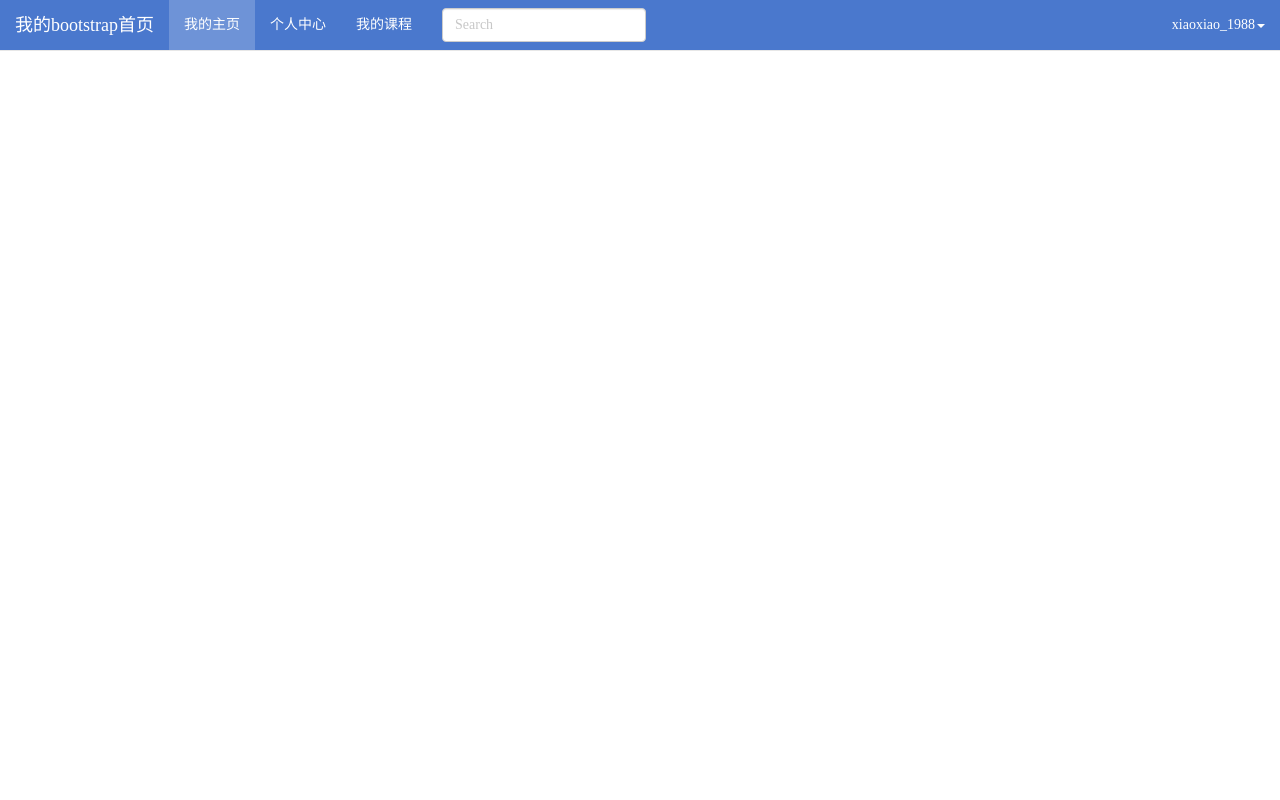
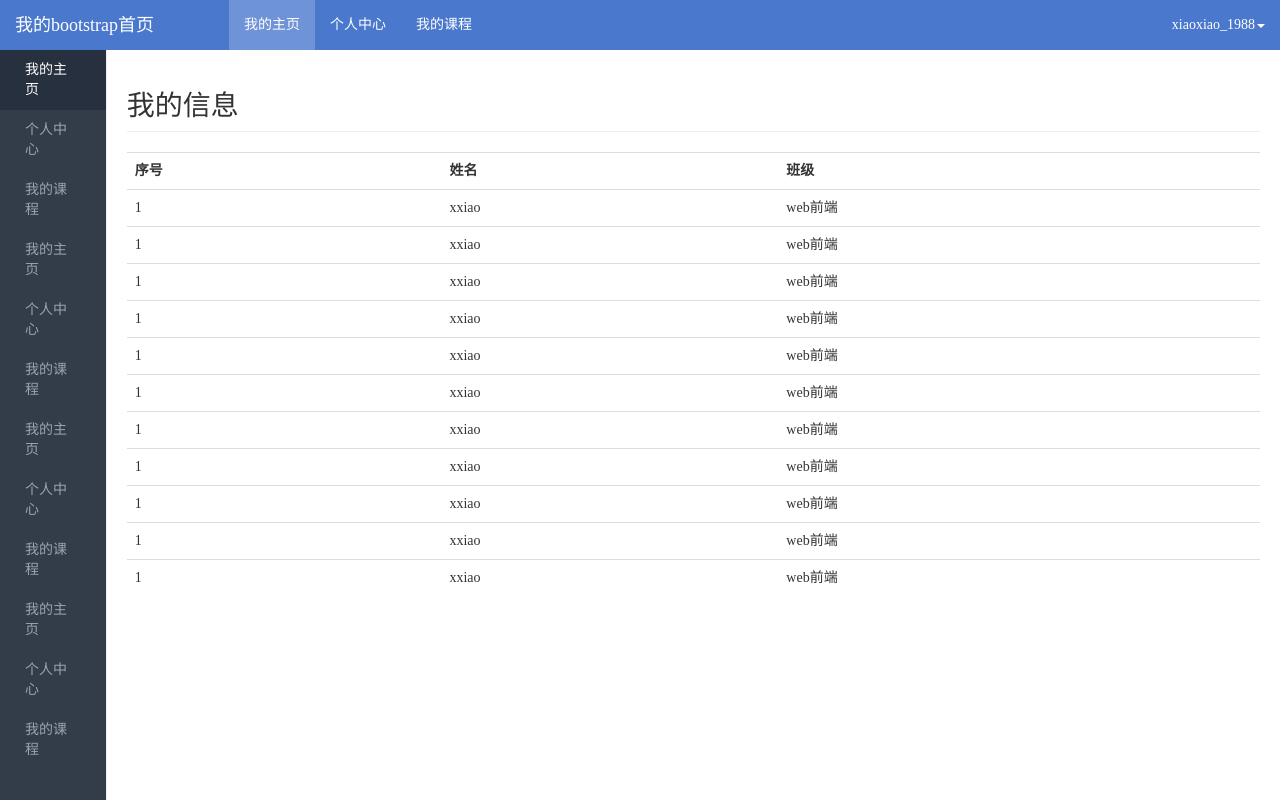
Before and after one commit to xxiao1988/jkTask, a plain HTML site: page 第4周/第2项-bootstrap/index.html in a window 1280 px wide. Drawn offline with Linux system fonts and the light colour scheme.

Commit message:
index 6-15
index 6-15

```diff
--- a/第4周/第2项-bootstrap/index.html
+++ b/第4周/第2项-bootstrap/index.html
@@ -35,23 +35,23 @@
             </div>
             <!-- Collect the nav links, forms, and other content for toggling -->
             <div class="collapse navbar-collapse" id="bs-example-navbar-collapse-1">
-                <ul class="nav navbar-nav">
+                <ul class="nav navbar-nav nav-ml60">
                     <li class="active">
-                    <a href="#">我的主页<span class="sr-only">(current)</span></a>
+                        <a href="#">我的主页<span class="sr-only">(current)</span></a>
                     </li>
                     <li><a href="#">个人中心</a></li>
                     <li>
                         <a href="#">我的课程</a>
                     </li>
                 </ul>
-                <form class="navbar-form navbar-left" role="search">
+                <!-- <form class="navbar-form navbar-left" role="search">
                     <div class="form-group">
-                        <input type="text" class="form-control" placeholder="Search">
+                        <input type="text" class="form-control" placeholder="搜索">
                     </div>
-                </form>
+                </form> -->
                 <ul class="nav navbar-nav navbar-right">
                     <li class="dropdown">
-                        <a href="#" class="dropdown-toggle" data-toggle="dropdown" role="button" aria-haspopup="true" aria-expanded="false">xiaoxiao_1988<span class="caret"></span></a>
+                        <a href="#" class="dropdown-toggle " data-toggle="dropdown" role="button" aria-haspopup="true" aria-expanded="false">xiaoxiao_1988<span class="caret"></span></a>
                         <ul class="dropdown-menu">
                             <li><a href="#">我的主页</a></li>
                             <li><a href="#">个人中心</a></li>
@@ -66,6 +66,94 @@
         </div>
         <!-- /.container-fluid -->
     </nav>
+    <!-- main -->
+    <div class="container-fluid">
+        <div class="row">
+            <!-- 做菜单部分 -->
+            <div class="col-md-1 sidebar col-sm-2">
+                <ul class="nav nav-sidebar">
+                    <li class="current"><a href="#">我的主页</a></li>
+                    <li><a href="#">个人中心</a></li>
+                    <li><a href="#">我的课程</a></li>
+                    <li><a href="#">我的主页</a></li>
+                    <li><a href="#">个人中心</a></li>
+                    <li><a href="#">我的课程</a></li>
+                    <li><a href="#">我的主页</a></li>
+                    <li><a href="#">个人中心</a></li>
+                    <li><a href="#">我的课程</a></li>
+                    <li><a href="#">我的主页</a></li>
+                    <li><a href="#">个人中心</a></li>
+                    <li><a href="#">我的课程</a></li>
+                </ul>
+            </div>
+            <!-- 右边主要内容 -->
+            <div class="col-md-11 col-md-offset-1 col-sm-10 col-md-offset-2 main">
+                <h1 class="page-header">我的信息</h1>
+                <table class="table table-hover">
+                    <tr>
+                        <th>序号</th>
+                        <th>姓名</th>
+                        <th>班级</th>
+                    </tr>
+                    <tr>
+                        <td>1</td>
+                        <td>xxiao</td>
+                        <td>web前端</td>
+                    </tr>
+                     <tr>
+                        <td>1</td>
+                        <td>xxiao</td>
+                        <td>web前端</td>
+                    </tr>
+                     <tr>
+                        <td>1</td>
+                        <td>xxiao</td>
+                        <td>web前端</td>
+                    </tr>
+                     <tr>
+                        <td>1</td>
+                        <td>xxiao</td>
+                        <td>web前端</td>
+                    </tr>
+                     <tr>
+                        <td>1</td>
+                        <td>xxiao</td>
+                        <td>web前端</td>
+                    </tr>
+                     <tr>
+                        <td>1</td>
+                        <td>xxiao</td>
+                        <td>web前端</td>
+                    </tr>
+                     <tr>
+                        <td>1</td>
+                        <td>xxiao</td>
+                        <td>web前端</td>
+                    </tr>
+                     <tr>
+                        <td>1</td>
+                        <td>xxiao</td>
+                        <td>web前端</td>
+                    </tr>
+                     <tr>
+                        <td>1</td>
+                        <td>xxiao</td>
+                        <td>web前端</td>
+                    </tr>
+                     <tr>
+                        <td>1</td>
+                        <td>xxiao</td>
+                        <td>web前端</td>
+                    </tr>
+                     <tr>
+                        <td>1</td>
+                        <td>xxiao</td>
+                        <td>web前端</td>
+                    </tr>
+                </table>
+            </div>
+        </div>
+    </div>
     <!-- jQuery (necessary for Bootstrap's JavaScript plugins) -->
     <script src="js/jquery-1.12.4.min.js"></script>
     <!-- Include all compiled plugins (below), or include individual files as needed -->
--- a/第4周/第2项-bootstrap/style/style.css
+++ b/第4周/第2项-bootstrap/style/style.css
@@ -23,6 +23,10 @@ a:hover {
 
 .mt20 {
     margin-top: 20px;
+}
+
+ul li {
+    list-style: none;
 }
 
 .mt40 {
@@ -116,7 +120,6 @@ input:focus {
     color: #fff;
 }
 
-
 .navbar-default a {
     color: #fff;
 }
@@ -146,8 +149,122 @@ input:focus {
     color: #fff;
 }
 
+.nav-ml60 {
+    margin-left: 60px;
+}
+
+.navbar-default {
+    border: 0;
+}
+
+
+/*左菜单*/
+
+.sidebar {
+    /*width: 150px;*/
+    height: 100%;
+    background-color: #333d4a;
+    border-right: 1px solid #eee;
+    position: fixed;
+    top: 50px;
+    left: 0;
+}
+
+.nav-sidebar {
+    /*text-indent: 2em;*/
+}
+
+.divider {
+    border-bottom: 1px style.css #eee;
+}
+
+.nav-sidebar .current {
+    color: #fff;
+    background-color: #26303f;
+}
+
+.nav-sidebar .current a {
+    color: #fff;
+}
+.nav-sidebar a:hover,
+.nav-sidebar a:active,
+.nav-sidebar a:focus {
+    color: #fff;
+    background-color: #26303f;
+}
+
+.sidebar .nav-sidebar a {
+    padding: 10px 25px;
+}
+
+.row .nav-sidebar a:hover {
+    background-color: #26303f;
+}
+
 
 /*重置bootstrap btn-primary样式*/
+
+.col-lg-1,
+.col-lg-10,
+.col-lg-11,
+.col-lg-12,
+.col-lg-2,
+.col-lg-3,
+.col-lg-4,
+.col-lg-5,
+.col-lg-6,
+.col-lg-7,
+.col-lg-8,
+.col-lg-9,
+.col-md-1,
+.col-md-10,
+.col-md-11,
+.col-md-12,
+.col-md-2,
+.col-md-3,
+.col-md-4,
+.col-md-5,
+.col-md-6,
+.col-md-7,
+.col-md-8,
+.col-md-9,
+.col-sm-1,
+.col-sm-10,
+.col-sm-11,
+.col-sm-12,
+.col-sm-2,
+.col-sm-3,
+.col-sm-4,
+.col-sm-5,
+.col-sm-6,
+.col-sm-7,
+.col-sm-8,
+.col-sm-9,
+.col-xs-1,
+.col-xs-10,
+.col-xs-11,
+.col-xs-12,
+.col-xs-2,
+.col-xs-3,
+.col-xs-4,
+.col-xs-5,
+.col-xs-6,
+.col-xs-7,
+.col-xs-8,
+.col-xs-9 {
+    padding: 0px;
+}
+
+
+/*右侧主题内容*/
+
+.main {
+    position: absolute;
+    top: 51px;
+    padding-left: 20px;
+    padding-right: 20px;
+    background-color: #fff;
+}
 
 
 /*
```
